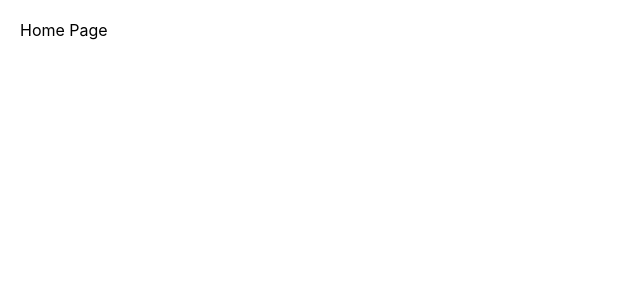
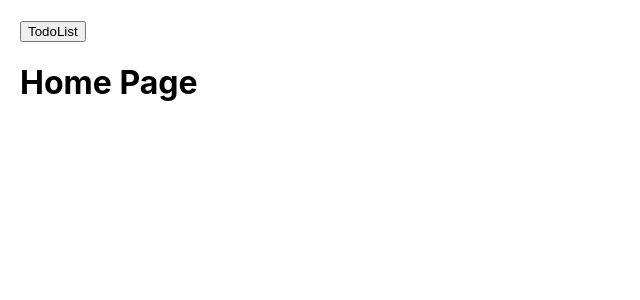
Before and after one commit to apeachicetea/wanted-pre-onboarding-frontend, a React (Create React App) app: page / in a window 1280 px wide. Shown: the top 300 px of the page, without its empty margins (0-640 px from the left). Built offline with nearby package versions, Linux system fonts and the light colour scheme; sample sign-in values are in the browser's storage.

Commit message:
Add todo link button

```diff
--- a/src/Home.js
+++ b/src/Home.js
@@ -1,15 +1,31 @@
 import React, { Fragment, useEffect } from "react";
 import { useNavigate } from "react-router-dom";
+import styled from "styled-components";
+
+const Btn = styled.button`
+  cursor: pointer;
+`;
+
+const Text = styled.h1``;
 
 function Home() {
   const navigate = useNavigate();
+
+  const handleClick = () => {
+    navigate("/todo");
+  };
 
   useEffect(() => {
     const isAuthorized = localStorage.getItem("accessToken");
     if (!isAuthorized) navigate("/signin");
   }, [navigate]);
 
-  return <Fragment>Home Page</Fragment>;
+  return (
+    <Fragment>
+      <Btn onClick={handleClick}>TodoList</Btn>
+      <Text>Home Page</Text>
+    </Fragment>
+  );
 }
 
 export default Home;
```
